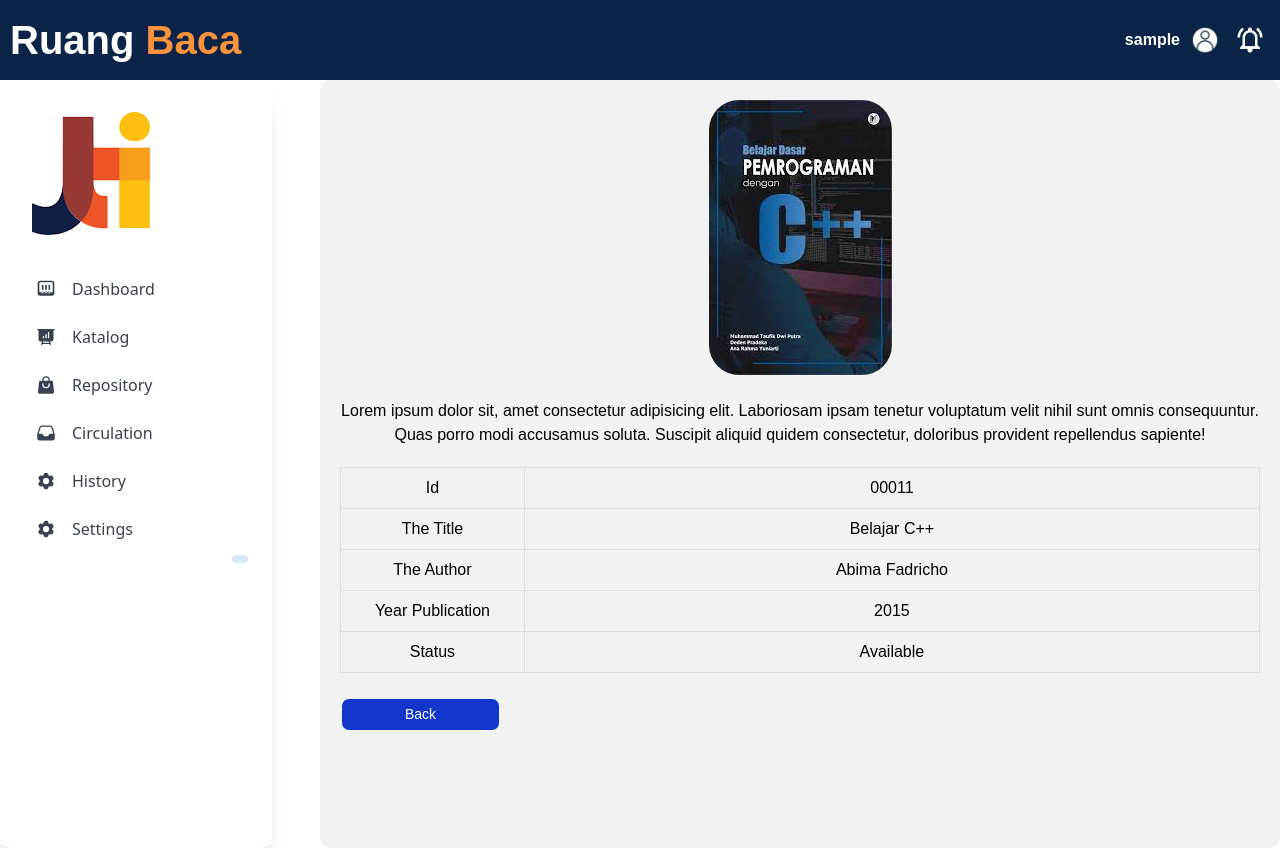
After one commit to mochammadcholilurrokhman/LancarJaya_Perpustakaan_2F, a PHP site: page /admin/detailsbuku.php in a window 1280 px wide. The commit adds this page. Run offline with PHP 8.4, Linux system fonts and the light colour scheme; the visitor is signed in with stand-in values (Sample User, id 1); some libraries are stand-ins or nearby versions.

```diff
--- /dev/null
+++ b/admin/detailsbuku.php
@@ -0,0 +1,112 @@
+<!DOCTYPE html>
+<html lang="en">
+
+<head>
+    <meta charset="UTF-8">
+    <meta name="viewport" content="width=device-width, initial-scale=1.0">
+    <title>Katalog Perpustakaan</title>
+    <link rel="stylesheet" href="../style/fitur.css">
+    <style>
+        table {
+            width: 100%;
+            border-collapse: collapse;
+            margin-top: 20px;
+        }
+
+        th, td {
+            border: 1px solid #ddd;
+            padding: 8px;
+            text-align: center;
+        }
+
+        th {
+            background-color: #f2f2f2;
+        }
+
+        th:nth-child(1),
+        td:nth-child(1) {
+            width: 20%;
+        }
+
+        .back-btn {
+          background-color: #1336CA;
+            color: white;
+            border: none;
+            padding: 5px 10px;
+            text-align: center;
+            text-decoration: none;
+            display: inline-block;
+            font-size: 14px;
+            margin: 2px 2px;
+            cursor: pointer;
+            border-radius: 7px;
+            width: 157px;
+        }
+
+        .isi img {
+            display: block;
+            margin: 0 auto;
+            max-width: 100%;
+            height: auto;
+            border-radius: 30px;
+        }
+
+        .center-text {
+            text-align: center;
+        }
+
+
+    </style>
+</head>
+
+
+<body>
+
+    <?php
+    include('../komponen/headeruser.php');
+    ?>
+    <div class="content">
+        <div id="sidebar">
+            <?php
+            include('../komponen/sidebaradmin.php');
+            ?>
+
+            <div class="isi">
+                <img src="../img/BelajarC++.jpeg" alt="Book Cover">
+                <br>
+                <h1 class="center-text">Lorem ipsum dolor sit, amet consectetur adipisicing elit. Laboriosam ipsam tenetur voluptatum velit nihil sunt omnis consequuntur. Quas porro modi accusamus soluta. Suscipit aliquid quidem consectetur, doloribus provident repellendus sapiente!</h1>
+
+                <table>
+        <tbody>
+            <tr>
+                <td>Id</td>
+                <td>00011</td>
+            </tr>
+            <tr>
+                <td>The Title</td>
+                <td>Belajar C++</td>
+            </tr>
+            <tr>
+                <td>The Author</td>
+                <td>Abima Fadricho</td>
+            </tr>
+            <tr>
+                <td>Year Publication</td>
+                <td>2015</td>
+            </tr>
+            <tr>
+                <td>Status</td>
+                <td>Available</td>
+            </tr>
+        </tbody>
+    </table>
+    <br>
+    <div> <a href="katalog.php?id=1" class="back-btn">Back</a></div>
+        </div>
+
+
+        </div>
+    </div>
+</body>
+
+</html>
--- a/komponen/sidebaradmin.php
+++ b/komponen/sidebaradmin.php
@@ -38,7 +38,7 @@
                         <path fill-rule="evenodd" d="M2.25 2.25a.75.75 0 000 1.5H3v10.5a3 3 0 003 3h1.21l-1.172 3.513a.75.75 0 001.424.474l.329-.987h8.418l.33.987a.75.75 0 001.422-.474l-1.17-3.513H18a3 3 0 003-3V3.75h.75a.75.75 0 000-1.5H2.25zm6.04 16.5l.5-1.5h6.42l.5 1.5H8.29zm7.46-12a.75.75 0 00-1.5 0v6a.75.75 0 001.5 0v-6zm-3 2.25a.75.75 0 00-1.5 0v3.75a.75.75 0 001.5 0V9zm-3 2.25a.75.75 0 00-1.5 0v1.5a.75.75 0 001.5 0v-1.5z" clip-rule="evenodd"></path>
                     </svg>
                 </div>
-                <a href="../admin/editkatalog.php">Katalog</a>
+                <a href="../admin/katalog.php">Katalog</a>
             </div>
 
             <!-- Repository Sidebar -->
```
Also changed, not shown: admin/editbuku.php (added), admin/katalog.php (renamed from admin/editkatalog.php).
